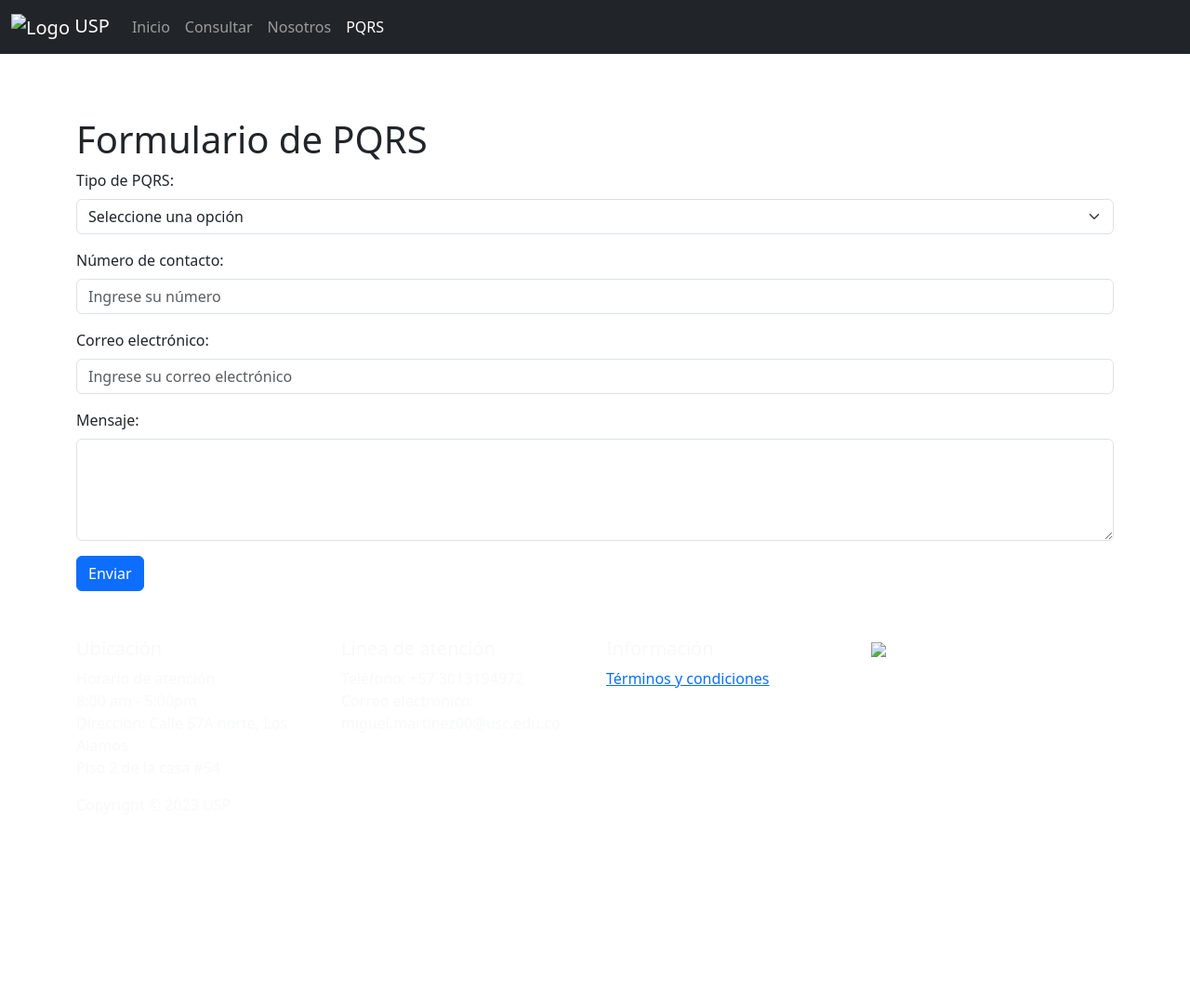
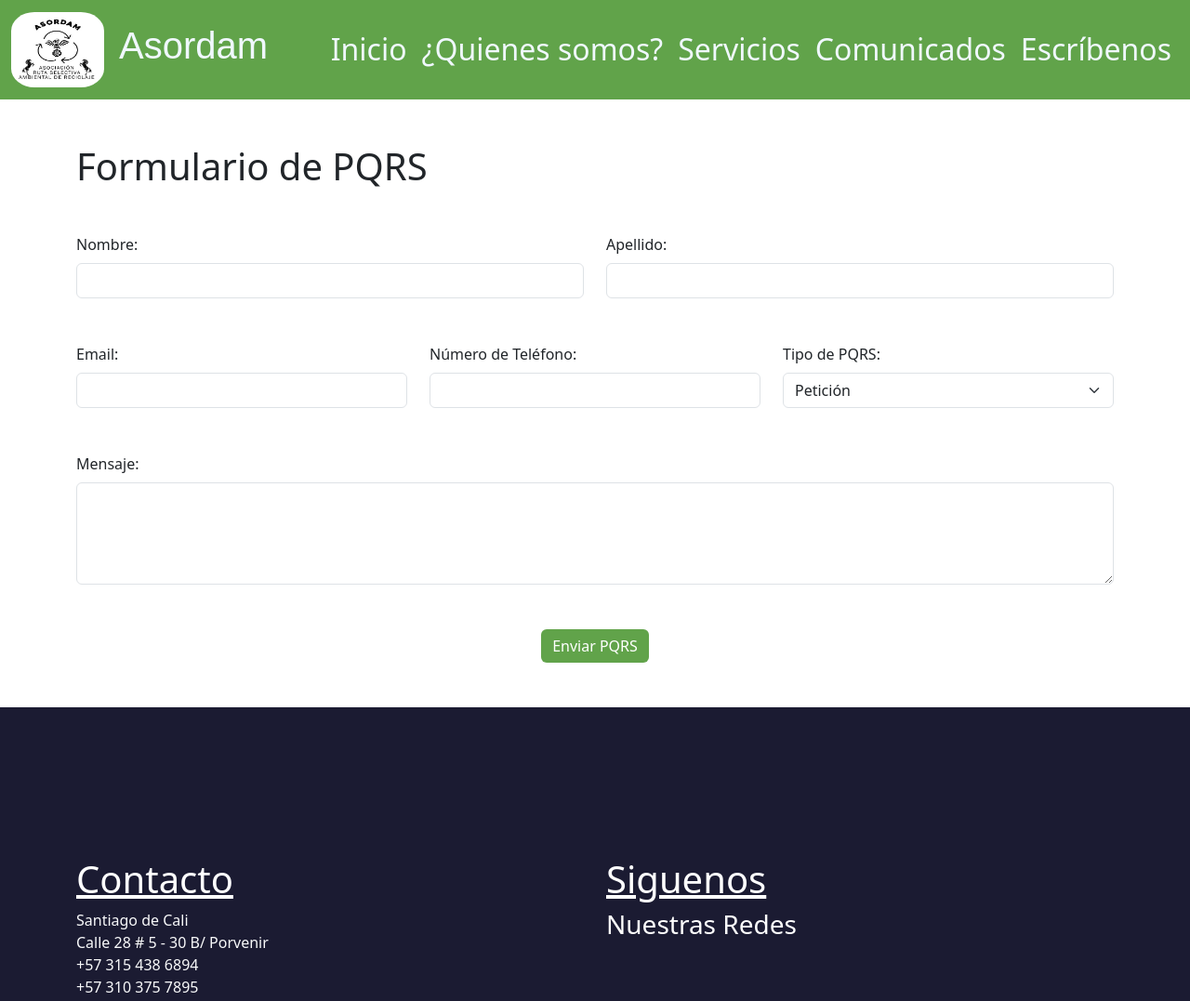
Before and after one commit to Miangel0/Arenas-Boceto, a website: page views/PQRS.html in a window 1280 px wide. Shown: the top 1077 px of the page at 93% size. Drawn offline with nearby package versions, Linux system fonts and the light colour scheme; files that its build step writes are made by us from their sources; a web font is replaced by a local one.

Commit message:
pqrs y cambios en el server

```diff
--- a/public/css/style.css
+++ b/public/css/style.css
@@ -138,6 +138,11 @@ footer {
   background-color: #1b1b32;
 }
 
+#boton-pqrs{
+  background-color: #61A34A;
+  border: #61A34A;
+}
+
 /* Boton de whatsapp*/
 
 .btn-wsp{
--- a/views/PQRS.html
+++ b/views/PQRS.html
@@ -10,99 +10,116 @@
 <body>
     <script src="https://cdn.jsdelivr.net/npm/bootstrap@5.3.2/dist/js/bootstrap.bundle.min.js" integrity="sha384-C6RzsynM9kWDrMNeT87bh95OGNyZPhcTNXj1NW7RuBCsyN/o0jlpcV8Qyq46cDfL" crossorigin="anonymous"></script>
     <header>
-        <nav class="navbar navbar-expand-lg navbar-dark bg-dark">
+      <nav class="navbar navbar-expand-md">
         <div class="container-fluid">
-              <a class="navbar-brand" href="#">
-                <img src="./imagenes/image.png" alt="Logo" width="65" height="40">
-                USP
-              </a>
-              <button class="navbar-toggler" type="button" data-bs-toggle="collapse" data-bs-target="#navbarNavAltMarkup" aria-controls="navbarNavAltMarkup" aria-expanded="false" aria-label="Toggle navigation">
+          <button class="navbar-toggler" type="button" data-bs-toggle="collapse" data-bs-target="#navbar-toggler" aria-controls="navbarTogglerDemo01" aria-expanded="false" aria-label="Toggle navigation">
             <span class="navbar-toggler-icon"></span>
           </button>
-              <div class="collapse navbar-collapse" id="navbarNavAltMarkup">
-                <div class="navbar-nav">
-                    <a class="nav-link" href="./index.html">Inicio</a>
-                    <a class="nav-link" href="./consultar.html">Consultar</a>
-                    <a class="nav-link" href="./nosotros.html">Nosotros</a>
-                    <a class="nav-link active" aria-current="page" href="./PQRS.html">PQRS</a>
+          <div class="collapse navbar-collapse" id="navbar-toggler">
+            <div class="logo d-flex justify-content-center align-items-center">
+              <a class="navbar-brand" href="#">
+              <img class="imagen-logo" src="/images/logo.jpg" alt="Logo de Asordan" width="100">
+              </a>
+              <h1>Asordam</h1>
             </div>
+            <ul class="navbar-nav d-flex justify-content-center align-items-center">
+              <li class="nav-item">
+                <a class="nav-link" href="/index.html">Inicio</a>
+              </li>
+              <li class="nav-item">
+                <a class="nav-link" href="/nosotros.html">¿Quienes somos?</a>
+              </li>
+              <li class="nav-item">
+                <a class="nav-link" href="/servicios.html">Servicios</a>
+              </li>
+              <li class="nav-item">
+                <a class="nav-link" href="/comunicados.html">Comunicados</a>
+              </li>
+              <li class="nav-item">
+                <a class="nav-link" href="/PQRS.html" aria-current="page">Escríbenos</a>
+              </li>
+            </ul>
           </div>
         </div>
       </nav>
     </header>
+    <section>
+      <div class="container mt-5 mb-5">
+        <h1 class="mb-4">Formulario de PQRS</h1>
+        <form action="/submitPQRS" method="post">
 
-    <div style="height: 20px;"></div>
+            <!-- Fila 1: Nombre y Apellido -->
+            <div class="row mb-3 mt-5">
+                <div class="col">
+                    <label for="nombre" class="form-label">Nombre:</label>
+                    <input type="text" id="nombre" name="nombre" class="form-control" required>
+                </div>
+                <div class="col">
+                    <label for="apellido" class="form-label">Apellido:</label>
+                    <input type="text" id="apellido" name="apellido" class="form-control" required>
+                </div>
+            </div>
 
-    <div class="container mt-5">
-        <h1>Formulario de PQRS</h1>
-        <form>
-          <div class="mb-3">
+            <!-- Fila 2: Email, Número de Teléfono y Tipo de PQRS -->
+            <div class="row mb-3 mt-5">
+                <div class="col">
+                    <label for="email" class="form-label">Email:</label>
+                    <input type="email" id="email" name="email" class="form-control" required>
+                </div>
+                <div class="col">
+                    <label for="telefono" class="form-label">Número de Teléfono:</label>
+                    <input type="tel" id="telefono" name="telefono" class="form-control" required>
+                </div>
+                <div class="col">
                     <label for="tipoPQRS" class="form-label">Tipo de PQRS:</label>
-            <select class="form-select" id="tipoPQRS" required>
-              <option value="" disabled selected>Seleccione una opción</option>
+                    <select id="tipoPQRS" name="tipoPQRS" class="form-select" required>
                         <option value="peticion">Petición</option>
                         <option value="queja">Queja</option>
                         <option value="reclamo">Reclamo</option>
                         <option value="sugerencia">Sugerencia</option>
+                        <option value="felicitacion">Felicitación</option>
                     </select>
                 </div>
-
-          <div class="mb-3">
-            <label for="numero" class="form-label">Número de contacto:</label>
-            <input type="tel" class="form-control" id="numero" placeholder="Ingrese su número">
             </div>
 
-          <div class="mb-3">
-            <label for="correo" class="form-label">Correo electrónico:</label>
-            <input type="email" class="form-control" id="correo" placeholder="Ingrese su correo electrónico" required>
+            <!-- Fila 3: Mensaje -->
+            <div class="mb-3 mt-5">
+                <label for="mensaje" class="form-label">Mensaje:</label>
+                <textarea id="mensaje" name="mensaje" class="form-control" rows="4" required></textarea>
             </div>
 
-          <div class="mb-3">
-            <label for="mensaje" class="form-label">Mensaje:</label>
-            <textarea class="form-control" id="mensaje" rows="4" required></textarea>
+            <div class="d-flex justify-content-center mt-5">
+              <button type="submit" class="btn btn-primary" id="boton-pqrs">Enviar PQRS</button>
             </div>
-
-          <button type="submit" class="btn btn-primary">Enviar</button>
         </form>
       </div>
-
-    <div style="height: 20px;"></div>
-
-    <footer >
+    </section>
+    <footer class="seccion-oscura d-flex flex-column align-items-center justify-content-center">
       <div style="height: 30px;"></div>
-        <div class="container py-6">
+        <div class="container py-6 mt-15">
             <div class="row">
-                <div class="col-md-3">
-                  <h5 class="text-light">Ubicación</h5>
+                <div class="col-md-6">
+                  <h1 class="text-footer">Contacto</h1>
                   <ul class="list-unstyled text-light">
-                    <li>Horario de atención</li>
-                    <li>8:00 am - 5:00pm</li>
-                    <li>Dirección: Calle 57A norte, Los Alamos</li>
-                    <li>Piso 2 de la casa #54</li>
+                    <li>Santiago de Cali</li>
+                    <li>Calle 28 # 5 - 30 B/ Porvenir</li>
+                    <li>+57 315 438 6894</li>
+                    <li>+57 310 375 7895</li>
                   </ul>
                 </div>
-                <div class="col-md-3">
-                  <h5 class="text-light">Linea de atención</h5>
+                <div class="col-md-6">
+                  <h1 class="text-footer">Siguenos</h1>
+                  <h3>Nuestras Redes</h3>
                   <ul class="list-unstyled text-light">
-                    <li>Teléfono: +57 3013194972</li>
-                    <li>Correo electrónico: miguel.martinez00@usc.edu.co</li>
+                    <li><a href="#"></a></li>
+                    <li><a href="#"></a></li>
                 </ul>
-                </div>
-                <div class="col-md-3">
-                    <h5 class="text-light">Información</h5>
-                    <ul class="list-unstyled">
-                      <li><a href="#">Términos y condiciones</a></li>
-                    </ul>
-                  </div>
-                <div class="col-md-3">
-                    <img src="./imagenes/usc.png" class="img-fluid">
-                </div>
               </div>
             </div>
         <div class="container">
           <p id="copyright" class="text-light ">Copyright &copy; 2023 USP</p>
         </div>
+      </div>
     </footer>
-
 </body>
 </html>
```
Also changed, not shown: index.js (+46 -9 lines), views/index.html (+5 -5 lines), views/nosotros.html (+4 -4 lines), views/servicios.html (+4 -4 lines). Lines whose indentation alone changed are shown as unchanged.
